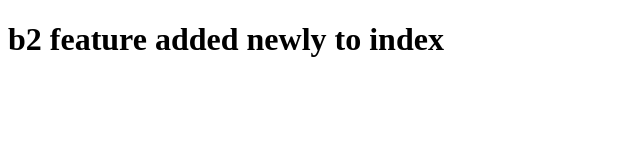
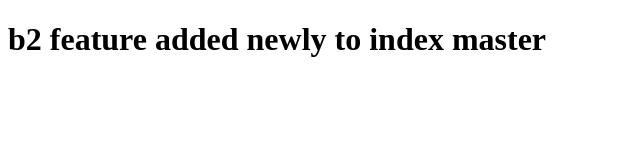
Before and after one commit to punith-qhode/gitdemo2, a plain HTML site: page WebContent/index.html in a window 1280 px wide. Shown: the whole page, without its empty margins (0-640 px from the left). Drawn offline with Linux system fonts and the light colour scheme.

Commit message:
b2 added to index

```diff
--- a/WebContent/index.html
+++ b/WebContent/index.html
@@ -5,6 +5,6 @@
 <title>github demo 2</title>
 </head>
 <body>
-<h1>b2 feature added newly to index</h1>
+<h1>b2 feature added newly to index master</h1>
 </body>
 </html>
```
